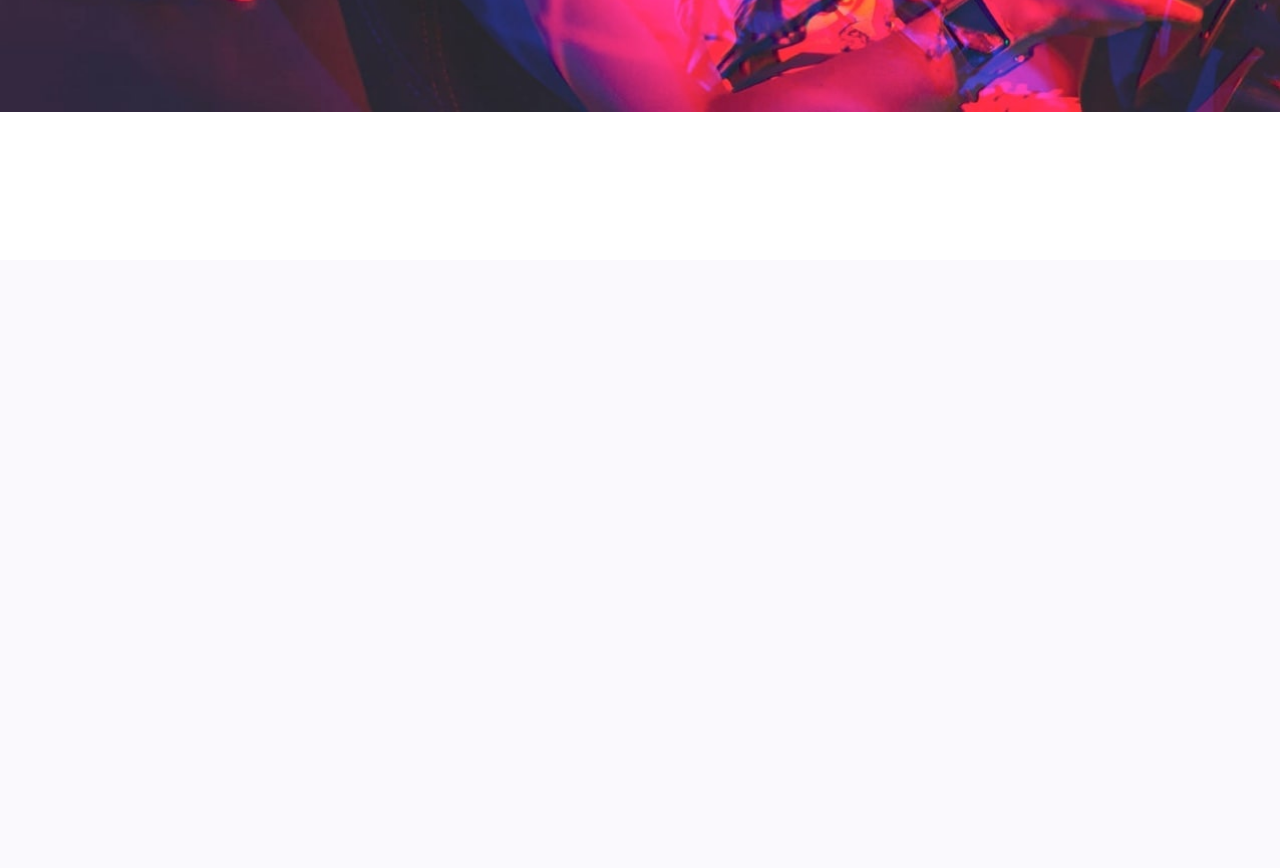
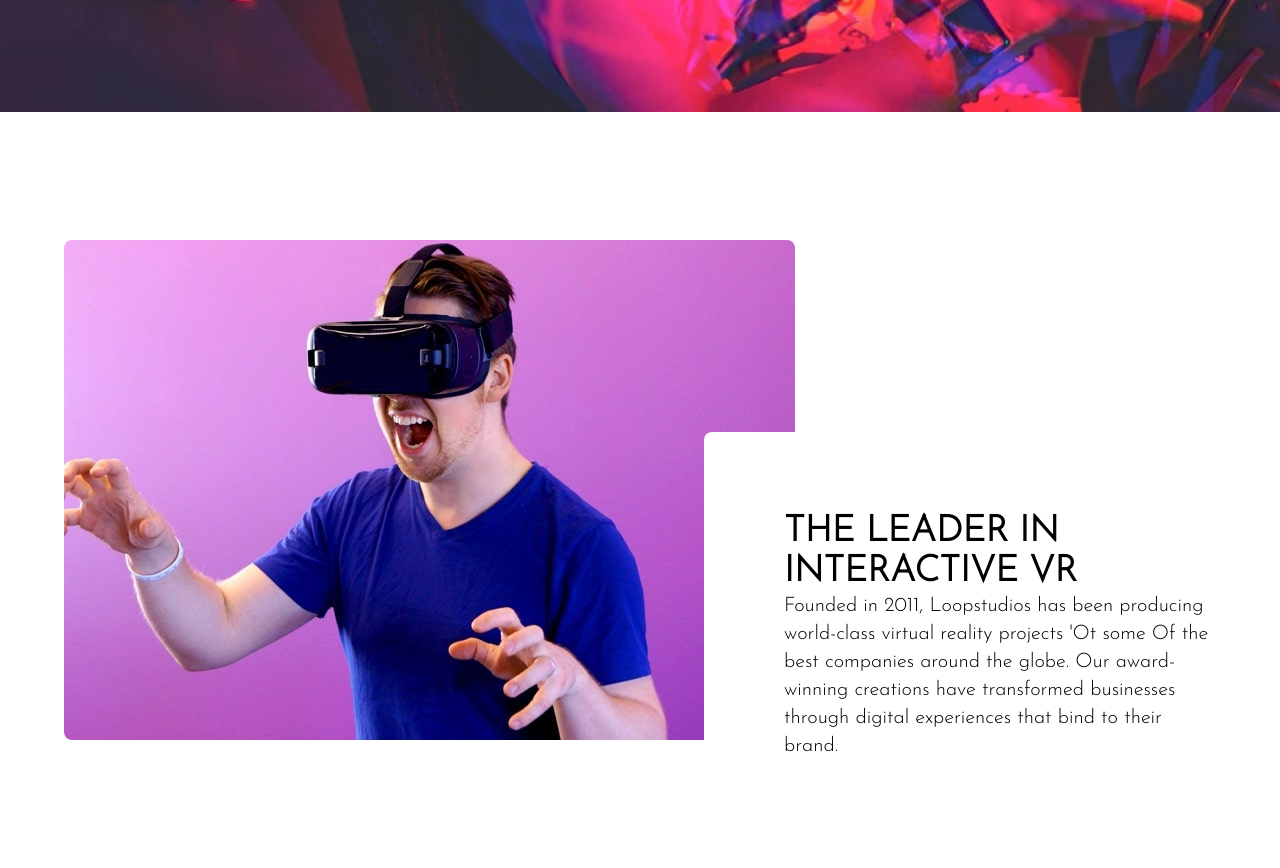
Before and after one commit to Muneeb1030/django_tailwind_projects, a Django app: page /project_2 in a window 1280 px wide. Shown: the part 540-1408 px from the top of the page. Before the commit the page ends 652 px from the top, so only its background shows below. Run offline with Django 5.2, Linux system fonts and the light colour scheme; some libraries are stand-ins or nearby versions; some web fonts are replaced.

Commit message:
Project 2: Feature Section Added

```diff
--- a/templates/projects/project_2.html
+++ b/templates/projects/project_2.html
@@ -42,4 +42,20 @@
     Impressive Experience that dliver
   </div>
 </section>
+
+<section id='features'>
+    <div class='relative my-32 px-10 md:px-0 max-w-6xl mx-auto flex flex-col justify-center items-center md:justify-normal md:flex-row space-y-10 md:space-y-0'>
+        <img src="/static/projects/project_2/desktop/image-interactive.jpg" alt="" class='rounded-lg'>
+        <div class='top-48 md:absolute md:right-0 md:py-20 md:pl-20 bg-white text-black font-josefin text-center md:text-left md:rounded-lg max-w-lg'>
+            <h1 class='uppercase font-bold text-4xl'>
+                The leader in interactive VR
+            </h1>
+            <p class='text-xl'>
+                Founded in 2011, Loopstudios has been producing world-class virtual reality projects 'Ot some Of the best companies around the globe. Our award-winning creations have transformed businesses through digital experiences that bind to their brand.
+            </p>
+
+        </div>
+    </div>
+
+</section>
 {% endblock content %}
--- a/theme/static/css/dist/styles.css
+++ b/theme/static/css/dist/styles.css
@@ -837,6 +837,10 @@ select {
   top: 0px;
 }
 
+.top-48 {
+  top: 12rem;
+}
+
 .m-1 {
   margin: 0.25rem;
 }
@@ -900,6 +904,16 @@ select {
   margin-bottom: 8rem;
 }
 
+.my-10 {
+  margin-top: 2.5rem;
+  margin-bottom: 2.5rem;
+}
+
+.my-5 {
+  margin-top: 1.25rem;
+  margin-bottom: 1.25rem;
+}
+
 .mb-10 {
   margin-bottom: 2.5rem;
 }
@@ -940,6 +954,10 @@ select {
   margin-top: 2rem;
 }
 
+.mb-6 {
+  margin-bottom: 1.5rem;
+}
+
 .block {
   display: block;
 }
@@ -1042,6 +1060,14 @@ select {
 
 .max-w-sm {
   max-width: 24rem;
+}
+
+.max-w-lg {
+  max-width: 32rem;
+}
+
+.max-w-6xl {
+  max-width: 72rem;
 }
 
 .flex-1 {
@@ -1450,6 +1476,10 @@ select {
   padding: 2rem;
 }
 
+.p-5 {
+  padding: 1.25rem;
+}
+
 .px-10 {
   padding-left: 2.5rem;
   padding-right: 2.5rem;
@@ -1501,6 +1531,10 @@ select {
 
 .pt-4 {
   padding-top: 1rem;
+}
+
+.pr-0 {
+  padding-right: 0px;
 }
 
 .text-center {
@@ -1991,6 +2025,18 @@ select {
     position: absolute;
   }
 
+  .md\:top-0 {
+    top: 0px;
+  }
+
+  .md\:right-0 {
+    right: 0px;
+  }
+
+  .md\:bottom-0 {
+    bottom: 0px;
+  }
+
   .md\:col-span-2 {
     grid-column: span 2 / span 2;
   }
@@ -2081,6 +2127,14 @@ select {
 
   .md\:flex-row {
     flex-direction: row;
+  }
+
+  .md\:items-start {
+    align-items: flex-start;
+  }
+
+  .md\:justify-normal {
+    justify-content: normal;
   }
 
   .md\:justify-end {
@@ -2137,6 +2191,10 @@ select {
     border-radius: 0.375rem;
   }
 
+  .md\:rounded-lg {
+    border-radius: 0.5rem;
+  }
+
   .md\:rounded-l-lg {
     border-top-left-radius: 0.5rem;
     border-bottom-left-radius: 0.5rem;
@@ -2168,8 +2226,22 @@ select {
     padding-right: 1rem;
   }
 
+  .md\:px-0 {
+    padding-left: 0px;
+    padding-right: 0px;
+  }
+
+  .md\:py-20 {
+    padding-top: 5rem;
+    padding-bottom: 5rem;
+  }
+
   .md\:pl-24 {
     padding-left: 6rem;
+  }
+
+  .md\:pl-20 {
+    padding-left: 5rem;
   }
 
   .md\:text-left {
```
